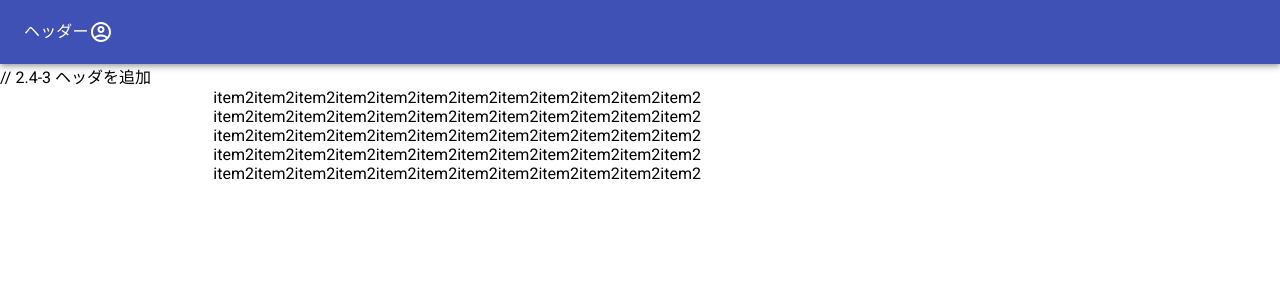
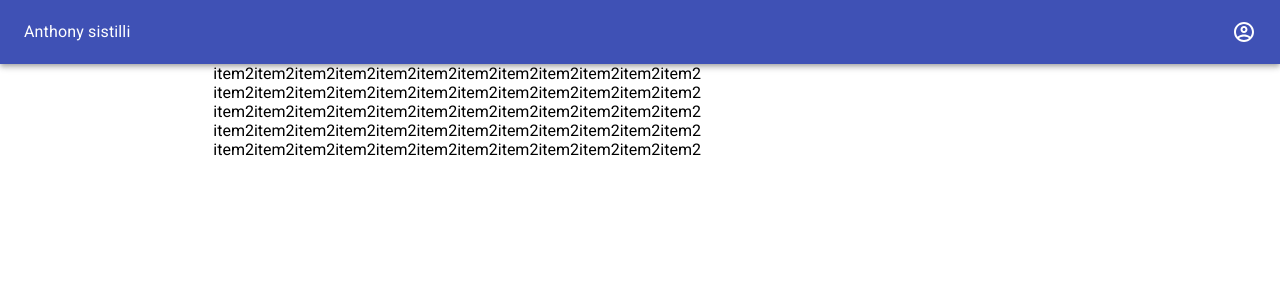
Before and after one commit to Remi-1201/Material-react, a React (Create React App) app in the folder material-react/: page / in a window 1280 px wide. Shown: the top 300 px of the page. Built offline with nearby package versions, Linux system fonts and the light colour scheme.

Commit message:
2.6 Material-UIでCSSを追加

```diff
--- a/material-react/src/App.js
+++ b/material-react/src/App.js
@@ -8,7 +8,7 @@
     // 2.3-2 Gridの追加
     <Grid container direction="column">
       <Grid item>
-        <Header /> // 2.4-3 ヘッダを追加
+        <Header /> {/* 2.4-3 ヘッダを追加 */}
       </Grid>
       <Grid item container>
         <Grid sm={2} /> {/* 2.3-3 左右の余白 */}
--- a/material-react/src/components/Header.js
+++ b/material-react/src/components/Header.js
@@ -1,15 +1,29 @@
 // 2.4-4 ヘッダーにMaterial-uiを適用
-import { AppBar, Toolbar, Typography } from '@material-ui/core'
+// 2.6-1 `makeStyle`を`import`
+import { AppBar, Toolbar, Typography, makeStyles } from '@material-ui/core'
 // 2.5 アイコンをつける
 import AccountCircleOutlinedIcon from '@material-ui/icons/AccountCircleOutlined';
 import React from 'react'
 
-function Header() {
+// 2.6-2 useStyles 関数に Typography のCSSを書く
+const useStyles = makeStyles(() => ({
+  typographyStyles: {
+    flex: 1
+  }
+}));
+
+const Header = () => {
+    // 2.6-3 useStyles をclasses 関数に代入
+    const classes = useStyles();
     return (
         // 2.4-4 ヘッダーなのでposition="static"に
         <AppBar position="static">
             <Toolbar>
-                <Typography>ヘッダー</Typography>
+                {/* 2.6-4 Typography に classes を適用
+                - className = HTMLのclassのこと */}
+                <Typography className={classes.typographyStyles}>
+              Anthony sistilli
+                </Typography>
                 <AccountCircleOutlinedIcon /> {/* 2.5 アイコンをつける */}
             </Toolbar>
         </AppBar>
```
Also changed, not shown: 1 other file (tests, documents, lock files or other folders).
